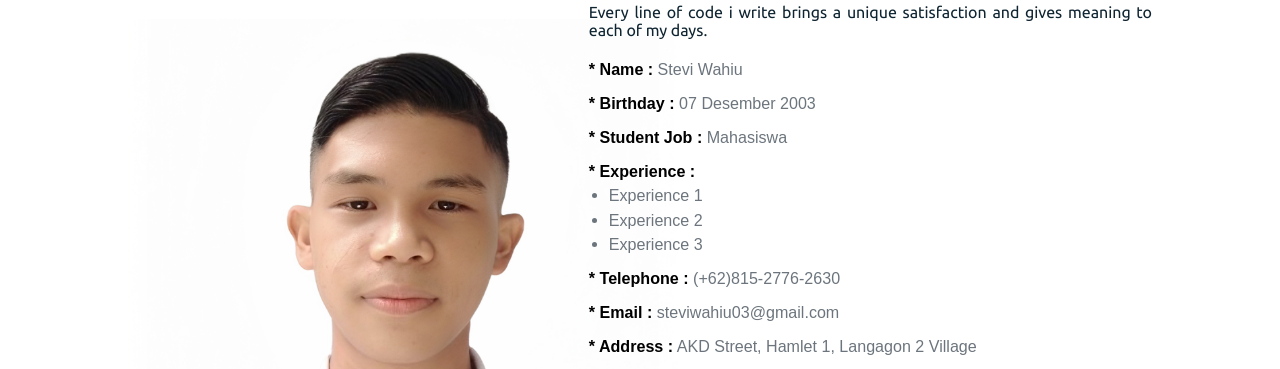
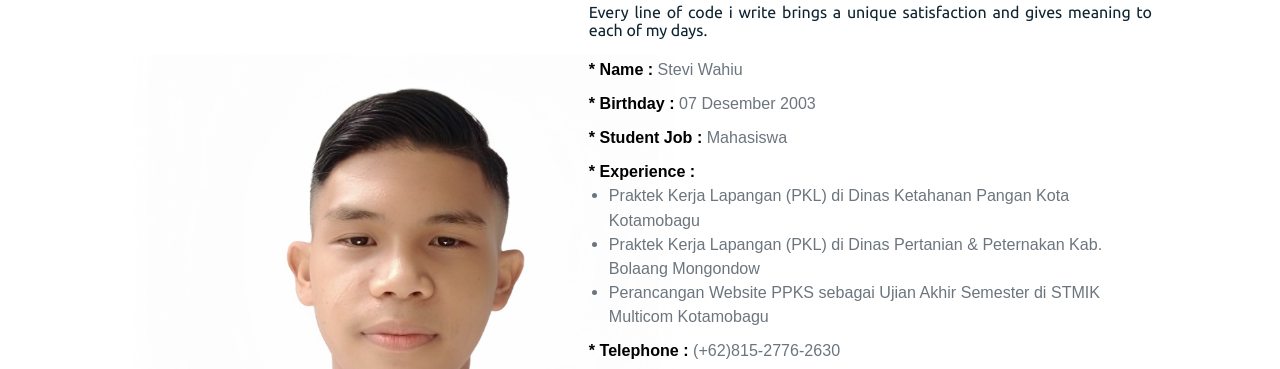
Before and after one commit to Steviwahiu/steviwahiu.github.io, a plain HTML site: page index.html in a window 1280 px wide. Shown: the part 1010-1379 px from the top of the page. Drawn offline with Linux system fonts and the light colour scheme.

Commit message:
mengubah Experience

```diff
--- a/index.html
+++ b/index.html
@@ -80,9 +80,9 @@
                 </div>
                 <div class="list-1">
                     <h6>* Experience :<span class="text-secondary"><ul class="list-2">
-                        <li>Experience 1</li>
-                        <li>Experience 2</li>
-                        <li>Experience 3</li>
+                        <li>Praktek Kerja Lapangan (PKL) di Dinas Ketahanan Pangan Kota Kotamobagu</li>
+                        <li>Praktek Kerja Lapangan (PKL) di Dinas Pertanian & Peternakan Kab. Bolaang Mongondow</li>
+                        <li>Perancangan Website PPKS sebagai Ujian Akhir Semester di STMIK Multicom Kotamobagu</li>
                     </ul></span></h6>
                 </div>
                 <div class="list-1">
```
